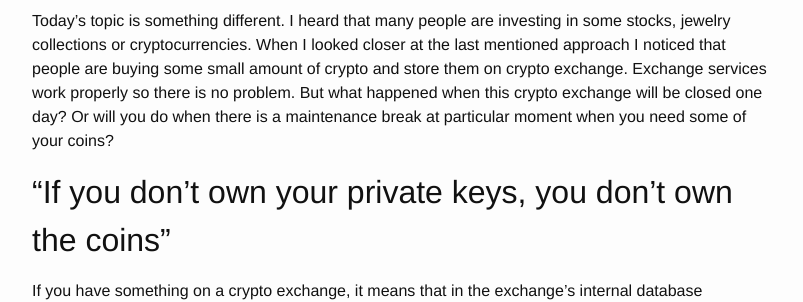
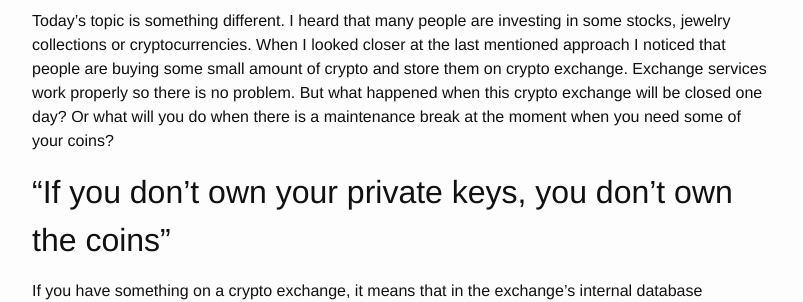
Before and after one commit to albinekcom/albinekcom.github.io, a Jekyll site: the page built from _posts/2019-05-20-paper-wallet.markdown, in a window 1280 px wide and 900 px high, scrolled down 394 px. Shown: the part 248-550 px from the top of the window, without its empty margins (238-1041 px from the left). Built offline with Jekyll 4.4.1, drawn with Linux system fonts in a browser that asks for light colours; comment, search, counter and statistics services are not loaded.

Commit message:
Fix typos in the last article

```diff
--- a/_posts/2019-05-20-paper-wallet.markdown
+++ b/_posts/2019-05-20-paper-wallet.markdown
@@ -11,7 +11,7 @@ image:        /assets/img/post/paper-wallet-0.png
 
 ## Give me my money
 
-Today's topic is something different. I heard that many people are investing in some stocks, jewelry collections or cryptocurrencies. When I looked closer at the last mentioned approach I noticed that people are buying some small amount of crypto and store them on crypto exchange. Exchange services work properly so there is no problem. But what happened when this crypto exchange will be closed one day? Or will you do when there is a maintenance break at particular moment when you need some of your coins?
+Today's topic is something different. I heard that many people are investing in some stocks, jewelry collections or cryptocurrencies. When I looked closer at the last mentioned approach I noticed that people are buying some small amount of crypto and store them on crypto exchange. Exchange services work properly so there is no problem. But what happened when this crypto exchange will be closed one day? Or what will you do when there is a maintenance break at the moment when you need some of your coins?
 
 ## "If you don't own your private keys, you don't own the coins"
 
```
